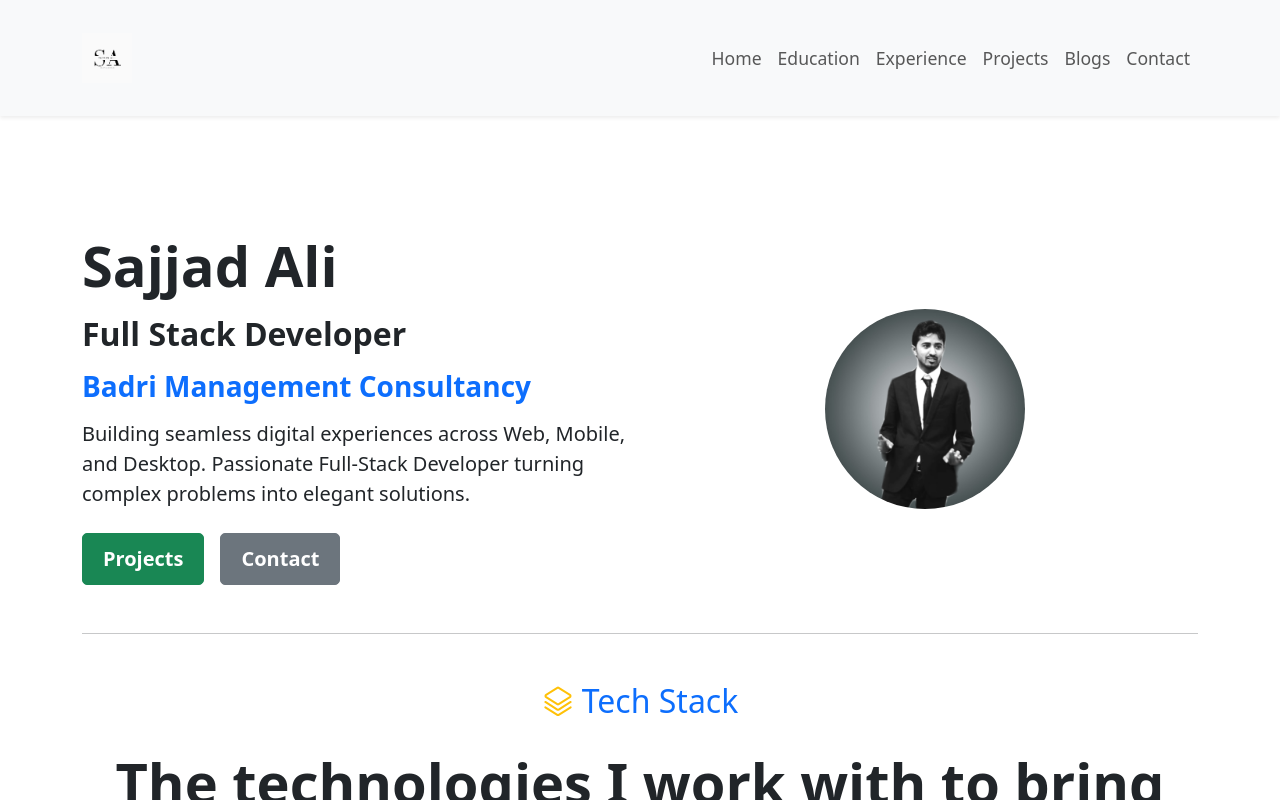
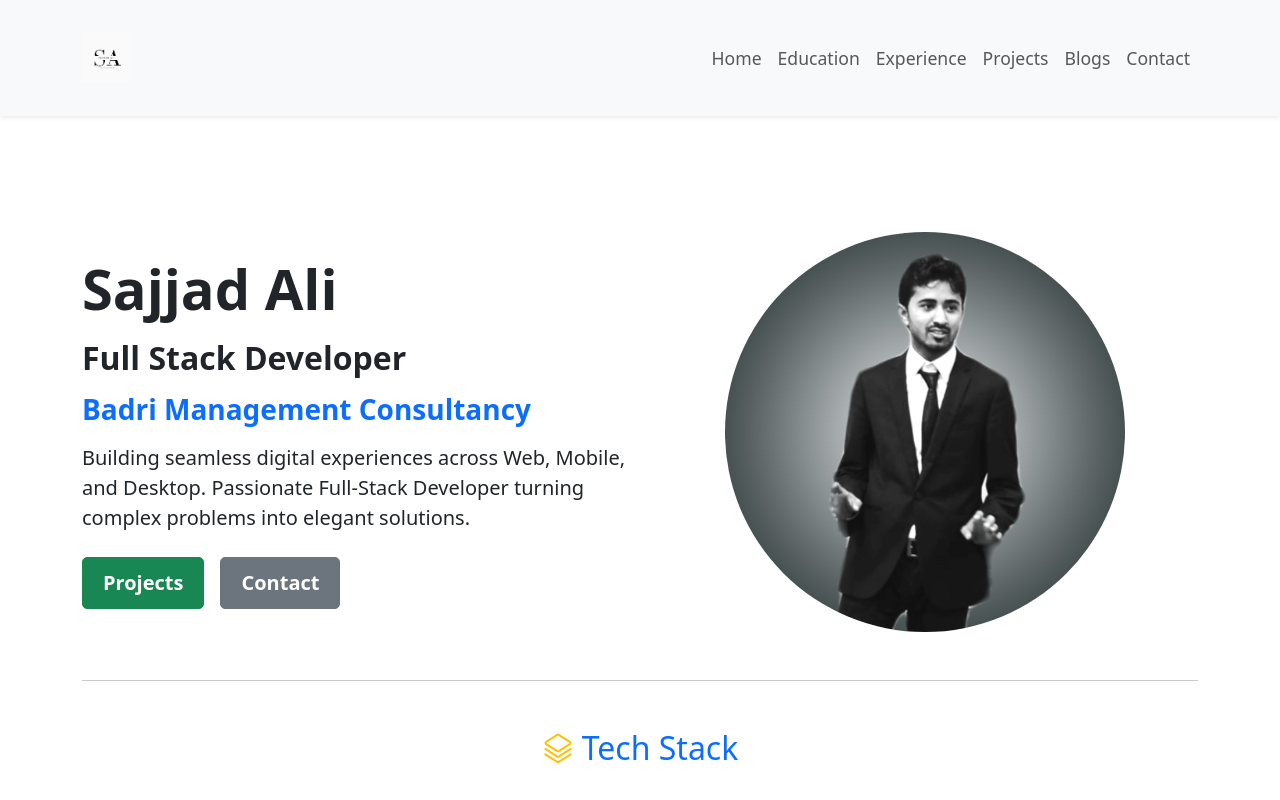
Before and after one commit to SajjadAli54/sajjadali, a Next.js app: page / in a window 1280 px wide. Built offline with nearby package versions, Linux system fonts and the light colour scheme.

Commit message:
Changed image height

```diff
--- a/app/components/Card.tsx
+++ b/app/components/Card.tsx
@@ -51,12 +51,6 @@ const MyCard: React.FC<MyCardProps> = ({
           className="card-img-top bg-transparent"
           alt={title}
         />
-        {/* <Card.Img
-          src={image || "https://via.placeholder.com/300"}
-          style={{ objectFit: "cover", width: "100%", height: "200px" }}
-          className="card-img-top bg-transparent"
-          alt={title}
-        /> */}
         <Card.Title className="text-center mt-4">{title}</Card.Title>
       </Card.Header>
       <Card.Body className="d-flex flex-column bg-transparent">
--- a/app/page.tsx
+++ b/app/page.tsx
@@ -8,9 +8,12 @@ import TechStack from "@components/stack/TechStack";
 
 import { techItems } from "@data/tech-items";
 import Projects from "@pages/projects/page";
+import { useMediaQuery } from "./hooks";
 
 export default function Home() {
   const ProfileImage = "picofme.png";
+
+  const isMobile = useMediaQuery();
 
   return (
     <div className="py-5 animate__animated animate__fadeIn">
@@ -56,8 +59,8 @@ export default function Home() {
             className="rounded-circle object-fit-cover"
             src={ProfileImage}
             alt="Sajjad Ali"
-            width={200}
-            height={200}
+            width={isMobile ? 300 : 400}
+            height={isMobile ? 300 : 400}
             fluid
             style={{ maxWidth: "100%", height: "auto" }}
           />
```
